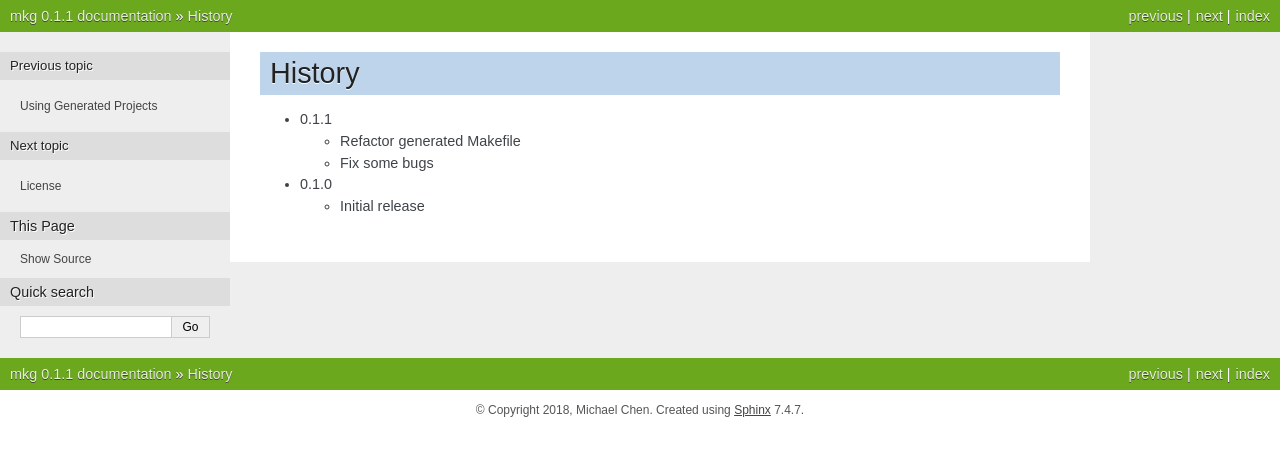
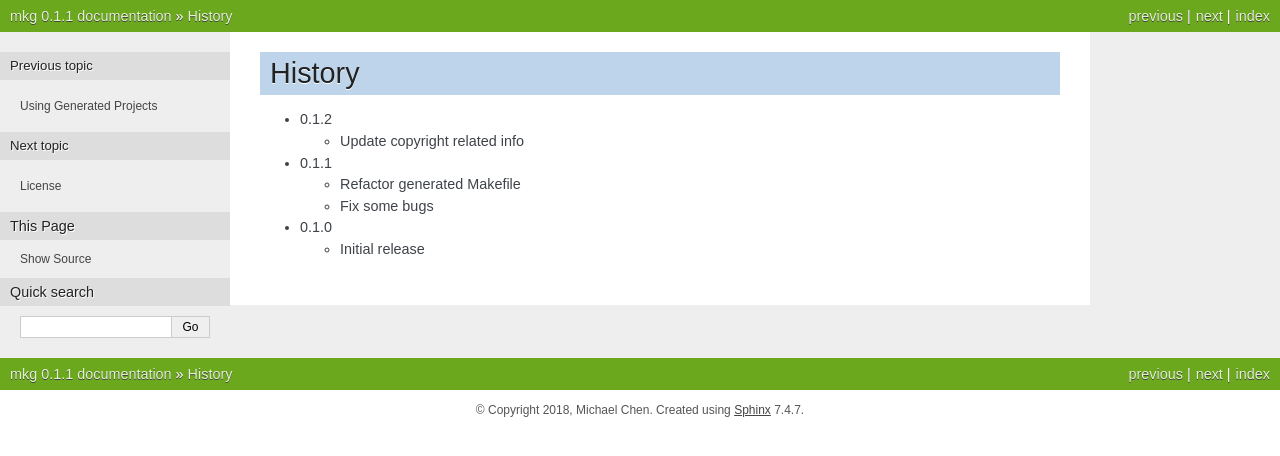
Before and after one commit to cwchentw/mkg-doc, a Sphinx documentation site: the page built from source/history.rst, in a window 1280 px wide. Shown: the top 456 px of the page. Built offline with Sphinx 7.4.7, drawn with Linux system fonts in a browser that asks for light colours.

Commit message:
Update history

```diff
--- a/source/history.rst
+++ b/source/history.rst
@@ -1,6 +1,10 @@
 ========
 History
 ========
+
+* 0.1.2
+
+  * Update copyright related info
 
 * 0.1.1
 
```
